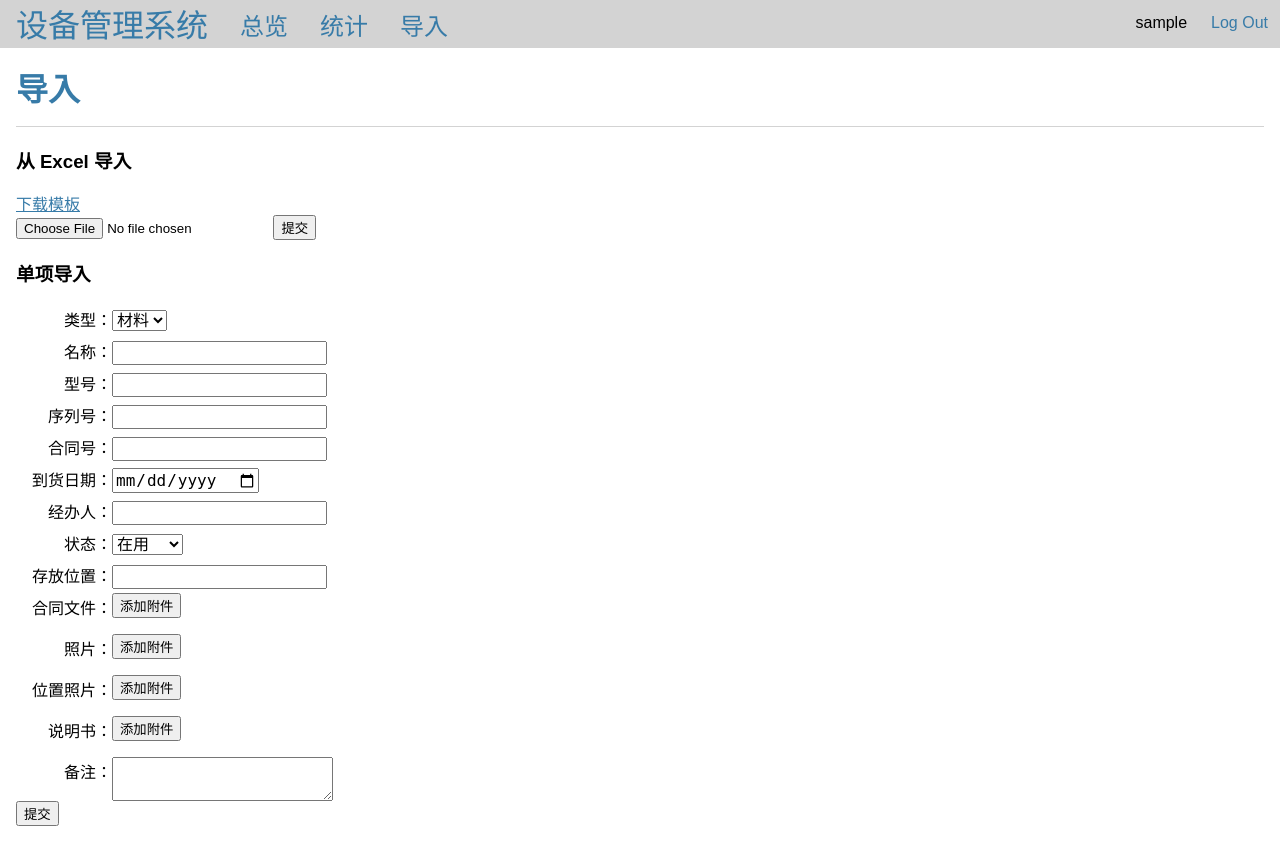
After one commit to spinleft/EquipmentsManager, a Flask app: page /import_item in a window 1280 px wide. The commit adds this page. Run offline with Flask 2, Linux system fonts and the light colour scheme; the visitor is signed in with stand-in values (Sample User, id 1).

Commit message:
添加单项导入功能

```diff
--- a/manager/db.py
+++ b/manager/db.py
@@ -8,14 +8,13 @@ from flask.cli import with_appcontext
 def get_db():
     if 'db' not in g:
         g.db = pymysql.connect(
-            host="172.16.60.97",
+            host="192.168.0.178",
             user="fermi",
             password = "fermi123456",
             database="equipment",
             charset="utf8",
             cursorclass = pymysql.cursors.DictCursor
         )
-
     return g.db
 
 
--- a/manager/static/script.js
+++ b/manager/static/script.js
@@ -358,6 +358,95 @@ function sortLocationPhotoItems() {
     return;
 }
 
+function createInputManual() {
+    var index = document.getElementsByClassName("upload-manual-item").length;
+    var newInputFile = document.createElement("input");
+    newInputFile.id = "manual-" + index.toString();
+    newInputFile.name = "manual_" + index.toString();
+    newInputFile.type = "file";
+    newInputFile.size = "50";
+    newInputFile.style.display = "none";
+    var func = function(obj) {
+        return function() {
+            addInputManual(obj);
+        };
+    };
+    newInputFile.addEventListener("change", func(newInputFile));
+    newInputFile.click();
+    return false;
+}
+
+function addInputManual(newInputFile) {
+    var index = document.getElementsByClassName("upload-manual-item").length;
+    var filepath = newInputFile.value.split('\\');
+    var filename = filepath[filepath.length - 1];
+    var newItem = document.createElement("li");
+    newItem.id = "upload-manual-item-" + index.toString();
+    newItem.className = "upload-manual-item";
+    var newSpan = document.createElement("span");
+    newSpan.innerHTML = filename;
+    var newInputText = document.createElement("input");
+    newInputText.id = "manualname-" + index.toString();
+    newInputText.type = "text";
+    newInputText.name = "manualname_" + index.toString();
+    newInputText.value = filename;
+    newInputText.style.display = "none";
+    var newInputButton = document.createElement("input");
+    newInputButton.type = "button";
+    newInputButton.value = "删除";
+    var func = function(index) {
+        return function() {
+            deleteManual(index);
+        };
+    };
+    newInputButton.addEventListener("click", func(index.toString()));
+    newItem.appendChild(newSpan);
+    newItem.appendChild(newInputText);
+    newItem.appendChild(newInputFile);
+    newItem.appendChild(newInputButton);
+    document.getElementById("upload-manual").appendChild(newItem);
+    return;
+}
+
+function deleteManual(index) {
+    var itemId = "upload-manual-item-" + index.toString();
+    var ulNode = document.getElementById("upload-manual");
+    var liNode = document.getElementById(itemId);
+    ulNode.removeChild(liNode);
+    sortManualItems();
+    return;
+}
+
+function sortManualItems() {
+    var liItems = document.getElementsByClassName("upload-manual-item");
+    var func = function(index) {
+        return function() {
+            deleteManual(index);
+        };
+    };
+    for (var i = 0; i < liItems.length; i++) {
+        var oldId = liItems[i].id.split('-');
+        var oldIndex = oldId[oldId.length - 1];
+        liItems[i].id = "upload-manual-item-" + i.toString();
+        var manualname = document.getElementById("manualname-" + oldIndex);
+        manualname.id = "manualname-" + i.toString();
+        manualname.name = "manualname_" + i.toString();
+        var manual = document.getElementById("manual-" + oldIndex);
+        if (manual) {
+            manual.id = "manual-" + i.toString();
+            manual.name = "manual_" + i.toString();
+        }
+        var deleteButton = document.getElementById("delete-manual-button-" + oldIndex)
+        liItems[i].removeChild(deleteButton);
+        var newInputButton = document.createElement("input");
+        newInputButton.type = "button";
+        newInputButton.value = "删除";
+        newInputButton.addEventListener("click", func(i.toString()));
+        liItems[i].appendChild(newInputButton);
+    }
+    return;
+}
+
 function submitDetailsForm() {
     var detailsForm = document.getElementById("details");
     detailsForm.submit();
@@ -450,6 +539,18 @@ function sortRows(col) {
     var rowArray = new Array();
     for (var i = 0; i < oldRows.length; i++) {
         rowArray[i] = oldRows[i];
+        for (var j = 0; j < rowArray[i].cells.length; j++) {
+            if (rowArray[i].cells[j] === null) {
+                rowArray[i].insertCell(j);
+                rowArray[i].cells[j].appendChild(document.createTextNode(""));
+                rowArray[i].cells[j].firstChild.nodeValue = "";
+            } else if (rowArray[i].cells[j].firstChild === null) {
+                rowArray[i].cells[j].appendChild(document.createTextNode(""));
+                rowArray[i].cells[j].firstChild.nodeValue = "";
+            } else if (rowArray[i].cells[j].firstChild.nodeValue === null) {
+                rowArray[i].cells[j].firstChild.nodeValue = "";
+            }
+        }
     }
     if (oldTable.sortCol == col) {
         rowArray.reverse();
@@ -469,3 +570,19 @@ function sortRows(col) {
     oldTable.sortCol = col;
     return;
 }
+
+function submitImportExcel(url) {
+    var url = document.getElementById("button-import-excel").value;
+    var importExcelForm = document.getElementById("import-excel-form");
+    importExcelForm.action = url;
+    importExcelForm.submit();
+    return;
+}
+
+function submitImportOne(url) {
+    var url = document.getElementById("button-import-one").value;
+    var importOneForm = document.getElementById("import-one-form");
+    importOneForm.action = url;
+    importOneForm.submit();
+    return;
+}
--- a/manager/static/style.css
+++ b/manager/static/style.css
@@ -208,9 +208,23 @@ hr {
     min-height: 32px;
 }
 
+.import-one-item {
+    display: flex;
+    min-height: 32px;
+}
+
 .details-label {
     display: block;
     width: 128px;
+    height: 32px;
+    text-align: right;
+    font-size: 16px;
+    line-height: 32px;
+}
+
+.import-one-label {
+    display: block;
+    width: 96px;
     height: 32px;
     text-align: right;
     font-size: 16px;
@@ -229,6 +243,14 @@ hr {
     font-size: 16px;
     height: fit-content;
     display: none;
+    margin-top: auto;
+    margin-bottom: auto;
+}
+
+.import-one-form {
+    font-size: 16px;
+    height: fit-content;
+    display: block;
     margin-top: auto;
     margin-bottom: auto;
 }
--- a/manager/templates/base.html
+++ b/manager/templates/base.html
@@ -18,7 +18,7 @@
         <a class="tabs-link" href="{{ url_for('count.amount') }}">统计</a>
       </li>
       <li class="tabs-item">
-        <a class="tabs-link" href="{{ url_for('info.import_excel') }}">导入</a>
+        <a class="tabs-link" href="{{ url_for('info.import_item') }}">导入</a>
       </li>
     </ul>
 
--- /dev/null
+++ b/manager/templates/info/import_item.html
@@ -0,0 +1,100 @@
+{% extends 'base.html' %}
+
+{% block header %}
+<h1>{% block title %}导入{% endblock %}</h1>
+{% endblock %}
+
+{% block content %}
+<h3>从 Excel 导入</h3>
+<a href="{{ url_for('static', filename='template.xlsx') }}">下载模板</a>
+<form id="import-excel-form" enctype="multipart/form-data" method="POST">
+  <input type="file" name="file" accept=".xls,.xlsx"/>
+  <button id="button-import-excel" onclick="submitImportExcel()" value="{{ url_for('info.import_excel') }}">提交</button>
+</form>
+
+<h3>单项导入</h3>
+<form id="import-one-form" enctype="multipart/form-data" method="POST">
+  <div class="import-one-item">
+    <div class="import-one-label">类型：</div>
+    <select id="import-one-type-select" class="import-one-form" name="type">
+      <option id="import-one-type-a" value="材料">材料</option>
+      <option id="import-one-type-b" value="设备">设备</option>
+    </select>
+  </div>
+  <div class="import-one-item">
+    <div class="import-one-label">名称：</div>
+    <input class="import-one-form" type="text" name="name" value="" />
+  </div>
+  <div class="import-one-item">
+    <div class="import-one-label">型号：</div>
+    <input class="import-one-form" type="text" name="model" value="" />
+  </div>
+  <div class="import-one-item">
+    <div class="import-one-label">序列号：</div>
+    <input class="import-one-form" type="text" name="serial_number" value="" />
+  </div>
+  <div class="import-one-item">
+    <div class="import-one-label">合同号：</div>
+    <input class="import-one-form" type="text" name="contract_number" value="" />
+  </div>
+  <div class="import-one-item">
+    <div class="import-one-label">到货日期：</div>
+    <input class="import-one-form" type="date" name="arrival_date" value="" />
+  </div>
+  <div class="import-one-item">
+    <div class="import-one-label">经办人：</div>
+    <input class="import-one-form" type="text" name="transactor" value="" />
+  </div>
+  <div class="import-one-item">
+    <div class="import-one-label">状态：</div>
+    <select class="import-one-form" name="status">
+      <option id="import-one-status-a" value="在用">在用</option>
+      <option id="import-one-status-b" value="待用">待用</option>
+      <option id="import-one-status-c" value="被借">被借</option>
+      <option id="import-one-status-d" value="待维修">待维修</option>
+      <option id="import-one-status-e" value="维修中">维修中</option>
+    </select>
+  </div>
+  <div class="import-one-item">
+    <div class="import-one-label">存放位置：</div>
+    <input class="import-one-hide import-one-form" type="text" name="location" value="" />
+  </div>
+  <div class="import-one-item">
+    <div class="import-one-label">合同文件：</div>
+    <div class="import-one-form">
+      <input type="button" name="add-file" value="添加附件" onclick="createInputFile('')"/>
+      <br>
+      <ul id="upload-contract-file"></ul>
+    </div>
+  </div>
+  <div class="import-one-item">
+    <div class="import-one-label">照片：</div>
+    <div class="import-one-form">
+      <input type="button" name="add-photo" value="添加附件" onclick="createInputPhoto()"/>
+      <br>
+      <ul id="upload-photo"></ul>
+    </div>
+  </div>
+  <div class="import-one-item">
+    <div class="import-one-label">位置照片：</div>
+    <div class="import-one-form">
+      <input type="button" name="add-location-photo" value="添加附件" onclick="createInputLocationPhoto()"/>
+      <br>
+      <ul id="upload-location-photo"></ul>
+    </div>
+  </div>
+  <div class="import-one-item">
+    <div class="import-one-label">说明书：</div>
+    <div class="import-one-form">
+      <input type="button" name="add-manual" value="添加附件" onclick="createInputManual()"/>
+      <br>
+      <ul id="upload-manual"></ul>
+    </div>
+  </div>
+  <div class="import-one-item">
+    <div class="import-one-label">备注：</div>
+    <textarea class="import-one-form" name="comment"></textarea>
+  </div>
+  <button id="button-import-one" onclick="submitImportOne()" value="{{ url_for('info.import_one') }}">提交</button>
+</form>
+{% endblock %}
```
Also changed, not shown: manager/info.py (+247 -119 lines), manager/schema.sql (+1 -6 lines), manager/templates/info/details.html (+33 -2 lines), manager/templates/info/import_excel.html (deleted, +0 -13 lines), 4 other files.
